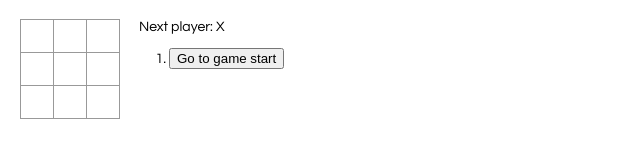
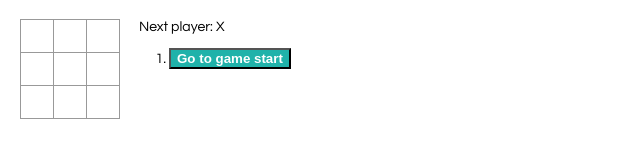
Before and after one commit to dniadzelka/react-study, a React app: page / in a window 1280 px wide. Shown: the whole page, without its empty margins (0-640 px from the left). Built offline with nearby package versions, Linux system fonts and the light colour scheme.

Commit message:
improved styles

```diff
--- a/src/Game/Game.css
+++ b/src/Game/Game.css
@@ -1,5 +1,19 @@
 ol {
     padding-left: 30px;
+  }
+
+  li {
+    margin: 5px 0;
+  }
+
+  button {
+    cursor: pointer;
+  }
+
+  li.selected button {
+    font-weight: bold;
+    background-color: lightseagreen;
+    color: white;
   }
 
   .status {
--- a/src/Game/Game.js
+++ b/src/Game/Game.js
@@ -49,7 +49,7 @@ export class Game extends React.Component {
             const desc = move ? `Go to move #${move}` : 'Go to game start';
 
             return (
-                <li key={move}>
+                <li key={move} className={ this.state.stepNumber === move ? 'selected' : '' }>
                     <button onClick={() => { this.handleGoToStateClick(move) }}>{desc}</button>
                 </li>
             );
```
